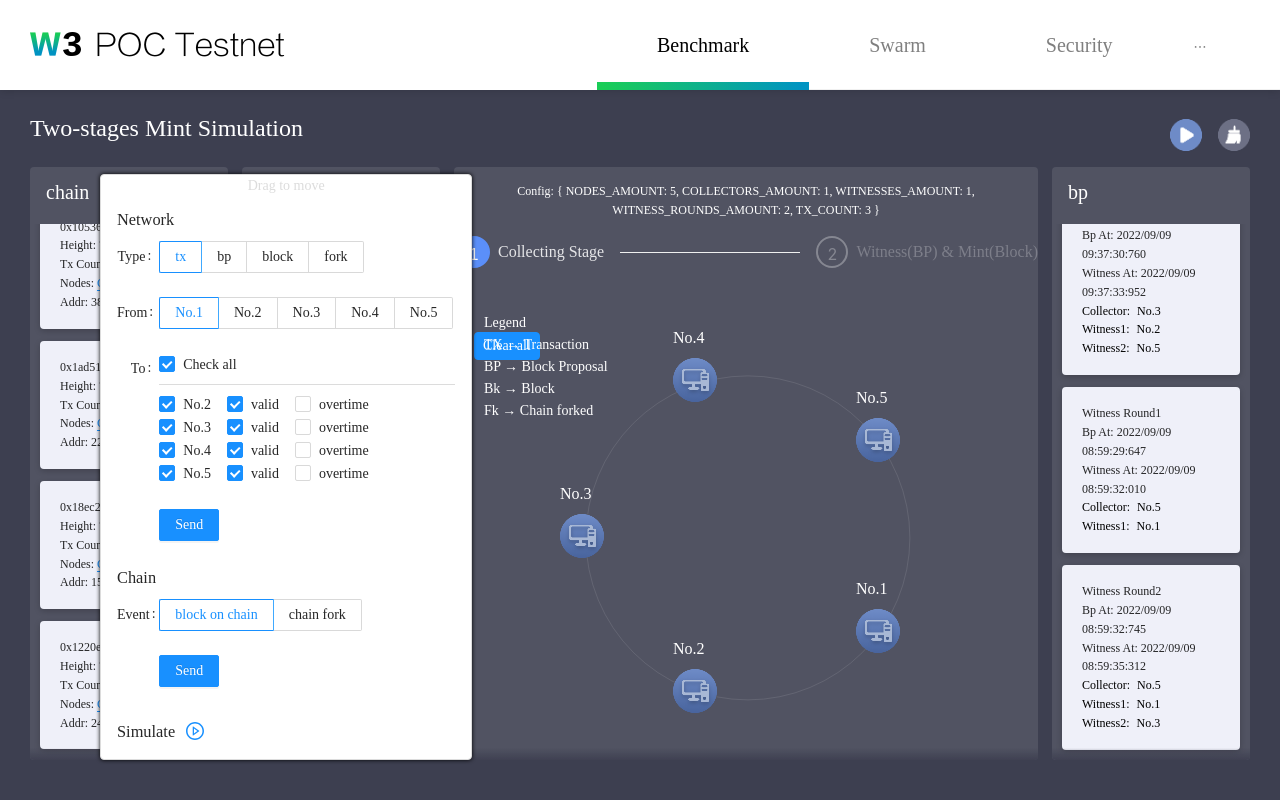
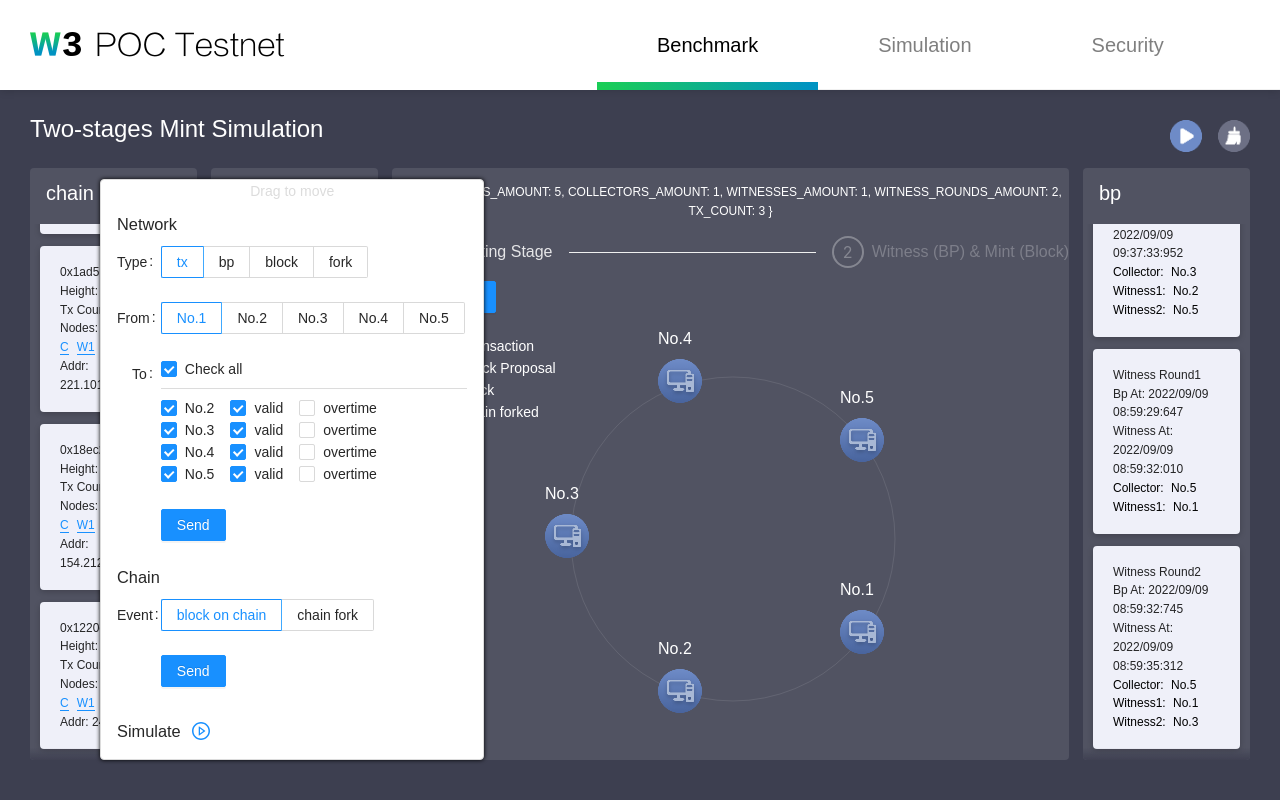
Before and after one commit to weihaopeng/W3-POC, a Vue app: page /#/benchmark/ in a window 1280 px wide. Built offline with nearby package versions, Linux system fonts and the light colour scheme.

Commit message:
#8 enhance operation btn style; Nav router name and layout.

```diff
--- a/src/App.vue
+++ b/src/App.vue
@@ -20,7 +20,7 @@ body {
 }
 
 #app {
-  font-family: FZLTZHK, FZLTZHK-Regular;
+  font-family: Arial, Helvetica, sans-serif;
   -webkit-font-smoothing: antialiased;
   -moz-osx-font-smoothing: grayscale;
   height: 100%;
--- a/src/components/common/Nav.vue
+++ b/src/components/common/Nav.vue
@@ -9,7 +9,7 @@ ALayout
       @click="linkToRoute"
     )
       AMenuItem(key="benchmark") Benchmark
-      AMenuItem(key="swarm") Swarm
+      AMenuItem(key="simulation") Simulation
       AMenuItem(key="security") Security
       AMenuItem(key="libp2p") Libp2p
 
@@ -109,6 +109,5 @@ export default defineComponent({
 
   &-content
     flex-grow: 1
-    margin: 4px 30px 40px
 
 </style>
--- a/src/pages/tech-spike/swarm.vue
+++ b/src/pages/tech-spike/swarm.vue
@@ -7,9 +7,9 @@
         template(#icon)
           img(:src="PlayPng")
       AButton.ant-btn-icon-only.stop-btn(v-else @click="stopSimulate")
-        .stop-btn__icon
-          .stop-btn__icon-inner
-      AButton.clear-btn(shape="circle")
+        template(#icon)
+          img(:src="StopPng")
+      AButton.clear-btn(shape="circle" @click="clearSwarmPainter")
         template(#icon)
           img(:src="ClearPng")
 
@@ -55,7 +55,7 @@
                 span random collector: {{ collectorName }}
                 span.highlight-point {{ txRoundList.length }}/3
                 span Txs
-          AStep(title="Witness(BP) & Mint(Block)" disabled)
+          AStep(title="Witness (BP) & Mint (Block)" disabled)
             template(#description)
               .swarm-step-description.highlight-orange(v-for="(bpRound, index) in bpRoundList", :class="{ highlight: currentStage === `bp${index + 1}` || bpRound.type === 'block' }")
                 div(v-if="bpRound.type === 'bp'")
@@ -83,6 +83,7 @@
           div
             span Fk
             span.swarm-tooltip-legend__description → Chain forked
+        AButton(@click="clearSwarmPainter" type="primary" style="position: absolute; top: 0; transform: translateY(-100%)" v-if="!route.query.present") Clear All
 
     .bp-column
       .bp-column__title bp
@@ -108,6 +109,7 @@ import { useRoute } from 'vue-router'
 import { getRandomIp, getRandomHash } from './util.js'
 import dayjs from 'dayjs'
 import PlayPng from '@/assets/play.png'
+import StopPng from '@/assets/stop.png'
 import ClearPng from '@/assets/clear.png'
 
 import nodes from './swarm/assets/nodes.json'
@@ -195,7 +197,7 @@ export default defineComponent({
 
     onMounted(() => {
       swarmPainter.value = new SwarmPainter(document.getElementById('swarm-node-cvs'), document.getElementById('swarm-tooltip-container'), document.getElementById('swarm-node-container'), nodes)
-      swarmPainter.value.init(!route.query.present)
+      swarmPainter.value.init()
       messageHandler.value = new MessageHandler({
         swarmPainter: swarmPainter.value,
         nodes
@@ -346,6 +348,10 @@ export default defineComponent({
       swarmPainter.value.clearAll()
     }
 
+    const clearSwarmPainter = () => {
+      swarmPainter.value.clearAll()
+    }
+
     return {
       chainBlockList,
       blockList,
@@ -365,6 +371,7 @@ export default defineComponent({
       selectedRound,
       collectorName,
       PlayPng,
+      StopPng,
       ClearPng,
       handleMsg,
       startPresent,
@@ -372,7 +379,8 @@ export default defineComponent({
       simulate,
       stopSimulate,
       highlightBlockOrBp,
-      clearSwarmCvs
+      clearSwarmCvs,
+      clearSwarmPainter
     }
   }
 })
@@ -386,6 +394,7 @@ export default defineComponent({
   width: 100%;
   display: flex;
   flex-direction: column;
+  padding: 4px 30px 40px;
   &-header {
     color: #fff;
     font-size: 24px;
@@ -400,8 +409,29 @@ export default defineComponent({
         border-width: 0;
         padding: 0;
         background: transparent;
+        position: relative;
         img {
           width: 32px;
+        }
+        &:hover::after {
+          content: '';
+          width: 100%;
+          height: 100%;
+          position: absolute;
+          background: rgba(255, 255, 255, 0.1);
+          top: 0;
+          left: 0;
+          border-radius: 50%;
+        }
+        &:active::after {
+          content: '';
+          width: 100%;
+          height: 100%;
+          position: absolute;
+          background: rgba(0, 0, 0, 0.1);
+          top: 0;
+          left: 0;
+          border-radius: 50%;
         }
       }
     }
@@ -425,7 +455,7 @@ export default defineComponent({
     }
     .ant-steps {
       // padding: 0 200px;
-      width: 584px;
+      width: 677px;
       .ant-steps-item {
         cursor: default;
       }
@@ -439,6 +469,11 @@ export default defineComponent({
       .ant-steps-item-icon {
         background: #5B8FF9;
         border-color: #5B8FF9;
+        display: inline-flex;
+        align-items: center;
+        justify-content: center;
+      }
+      .ant-steps-item:not(.ant-steps-item-process) .ant-steps-item-icon {
         border-width: 2px;
       }
       .ant-steps-item-wait {
--- a/src/pages/tech-spike/swarm/control-simulator.vue
+++ b/src/pages/tech-spike/swarm/control-simulator.vue
@@ -428,7 +428,7 @@ export default defineComponent({
 })
 </script>
 
-<style lang="scss">
+<style lang="scss" scoped>
 .control-simulator {
   position: absolute;
   bottom: 5vh;
@@ -466,32 +466,28 @@ export default defineComponent({
   display: inline-flex;
   justify-content: center;
   &__icon {
-    border: solid 2px #6e8bc7;
-    width: 32px;
-    height: 32px;
-    border-radius: 50%;
-    transform: translateY(2px);
-    box-sizing: border-box;
-    display: flex;
-    align-items: center;
-    justify-content: center;
+    border: solid 1px #1890ff;
+    width: 18px;
+    height: 18px;
+    border-radius: 9px;
     &-inner {
-      background: #6e8bc7;
-      width: 48%;
-      height: 48%;
+      background: #1890ff;
+      width: 8px;
+      height: 8px;
+      margin: 4px;
     }
   }
-  // &:hover .stop-btn__icon {
-  //   border-color: #40a9ff;
-  //   &-inner {
-  //     background-color: #40a9ff;
-  //   }
-  // }
-  // &:active .stop-btn__icon {
-  //   border-color: #096dd9;
-  //   &-inner {
-  //     background-color: #096dd9;
-  //   }
-  // }
+  &:hover .stop-btn__icon {
+    border-color: #40a9ff;
+    &-inner {
+      background-color: #40a9ff;
+    }
+  }
+  &:active .stop-btn__icon {
+    border-color: #096dd9;
+    &-inner {
+      background-color: #096dd9;
+    }
+  }
 }
 </style>
--- a/src/pages/tech-spike/swarm/painter/SwarmNode.js
+++ b/src/pages/tech-spike/swarm/painter/SwarmNode.js
@@ -192,8 +192,8 @@ class SwarmNode {
   changeTooltipToValid(msg) {
     const id = this.id
     const tooltipCard = this.tooltipGroup.find((tooltipCard) => tooltipCard.id === id)
-    const tooltip = Array.from(tooltipCard.children).find((child) => child.innerText === msg.data.content)
-    tooltip.classList.add('valid')
+    const tooltip = Array.from(tooltipCard.children).find((child) => child.getAttribute('w3-content') === msg.data.content)
+    if (tooltip) tooltip.classList.add('valid')
   }
 }
 
--- a/src/pages/tech-spike/swarm/painter/SwarmPainter.js
+++ b/src/pages/tech-spike/swarm/painter/SwarmPainter.js
@@ -24,14 +24,13 @@ class SwarmPainter {
     return links
   }
 
-  init(needClear) {
+  init() {
     this.initChart()
     this.setNodesCoordinates()
     window.addEventListener('resize', () => {
       this.chart.resize()
       this.setNodesCoordinates()
     })
-    if (needClear) this.initClearBtn()
   }
 
   initChart() {
@@ -70,17 +69,6 @@ class SwarmPainter {
       ]
     }
     this.chart.setOption(option)
-  }
-
-  initClearBtn() {
-    const btn = document.createElement('div')
-    btn.classList.add('w3-btn')
-    btn.classList.add('w3-btn--primary')
-    btn.addEventListener('click', () => {
-      this.clearAll()
-    })
-    btn.innerText = 'Clear all'
-    this.tooltipContainer.prepend(btn)
   }
 
   clearAll() {
--- a/src/pages/tech-spike/swarm/swarm.scss
+++ b/src/pages/tech-spike/swarm/swarm.scss
@@ -19,15 +19,6 @@ html, body {
     display: none;
   }
   position: relative;
-  &::after {
-    position: absolute;
-    content: '';
-    bottom: 0;
-    width: 100%;
-    height: 12px;
-    background: linear-gradient(180deg,rgba(61,63,80,0.00), rgba(61,63,80,0.90));
-    border-radius: 0px 0px 4px 4px;
-  }
 }
 
 .chain-column, .block-column, .bp-column {
@@ -39,6 +30,15 @@ html, body {
     font-size: 20px;
     text-align: left;
     margin: 10px 16px 15px;
+  }
+  &::after {
+    position: absolute;
+    content: '';
+    bottom: 0;
+    width: 100%;
+    height: 12px;
+    background: linear-gradient(180deg,rgba(61,63,80,0.00), rgba(61,63,80,0.90));
+    border-radius: 0px 0px 4px 4px;
   }
 }
 
@@ -228,8 +228,13 @@ $block-selected-border-color-map: (
 );
 $block-selected-shadow-color-map: (
   'chain': rgba(18,136,58,0.60),
-  'block': rgba(18,136,58,0.60),
+  'block': rgba(114, 18, 136,0.60),
   'bp': rgba(136,102,18,0.60)
+);
+$block-hover-bg-color-map: (
+  'chain': #e3f4e8,
+  'block': #f3e6f8,
+  'bp': #f7efd6
 );
 
 @mixin container($types...) {
@@ -249,12 +254,12 @@ $block-selected-shadow-color-map: (
       box-sizing: border-box;
       box-shadow: 0px 2px 6px 0px rgba(0,0,0,0.20);
       border: solid 2px #eff0f9;
+      &:hover {
+        background-color: map.get($block-hover-bg-color-map, #{$type});
+        border-color: map.get($block-hover-bg-color-map, #{$type});
+      }
       &.highlight, &.selected {
         background-color: map.get($block-selected-bg-color-map, #{$type});
-        border-color: map.get($block-selected-border-color-map, #{$type});
-        box-shadow: 0 2px 8px 0 map.get($block-selected-shadow-color-map, #{$type});
-      }
-      &:hover {
         border-color: map.get($block-selected-border-color-map, #{$type});
         box-shadow: 0 2px 8px 0 map.get($block-selected-shadow-color-map, #{$type});
       }
--- a/src/router/index.js
+++ b/src/router/index.js
@@ -23,8 +23,8 @@ const routes = [
     component: Libp2p
   },
   {
-    path: '/swarm/',
-    name: 'swarm',
+    path: '/simulation/',
+    name: 'simulation',
     component: Swarm
   },
   {
```
Also changed, not shown: src/assets/stop.png (added).
